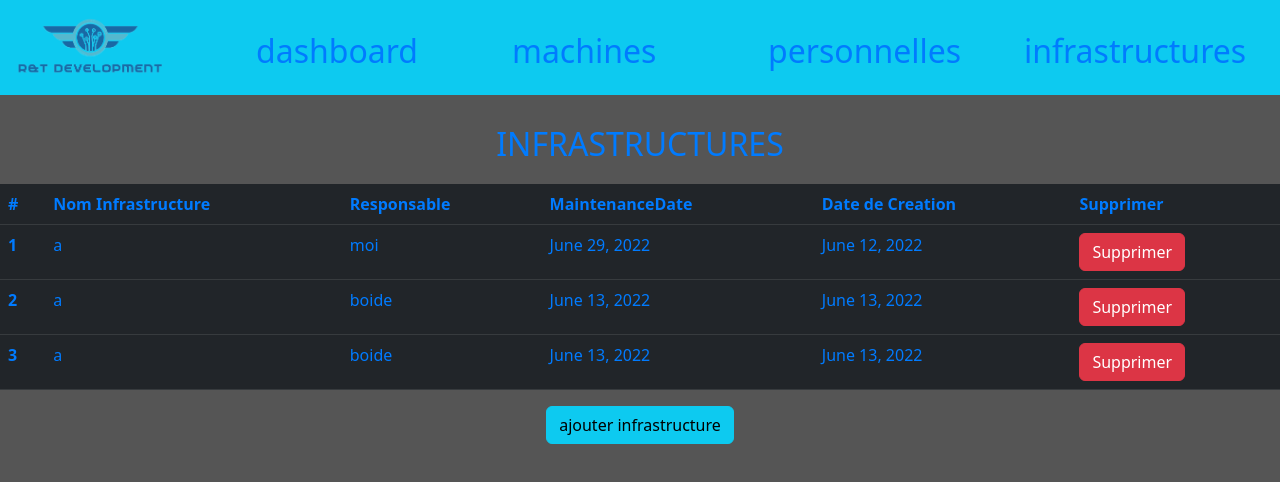
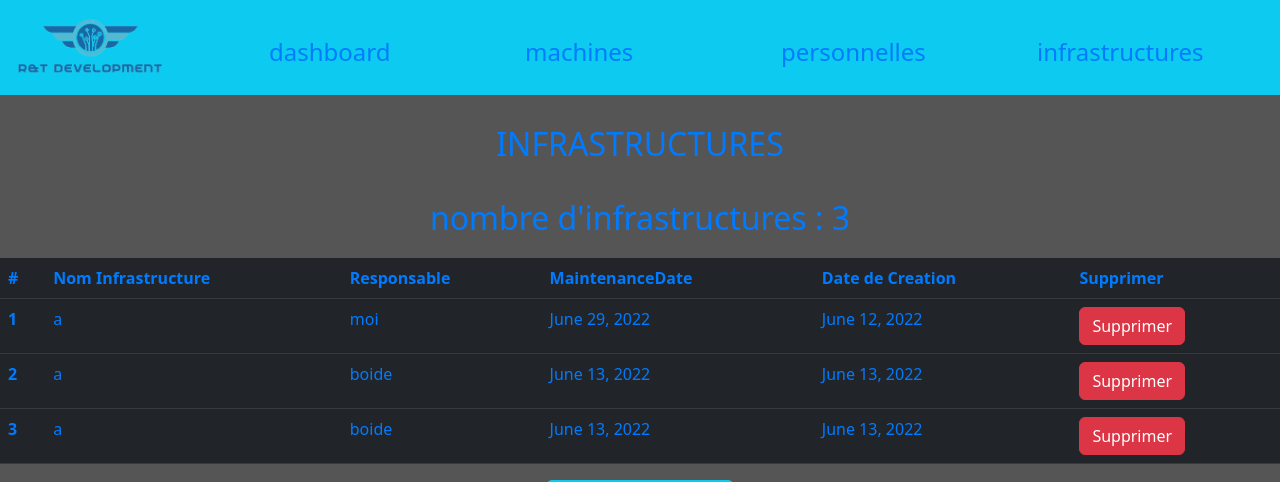
Before and after one commit to fruixy/django.lemonnier, a Django app: page /computerApp/infrastructures/ in a window 1280 px wide. Shown: the top 482 px of the page. Run offline with Django 3.2, Linux system fonts and the light colour scheme; data comes from the database, SQL or seed files in the repository; both versions use the stored data as it was after the commit.

Commit message:
version 4.1

```diff
--- a/computerApp/templates/index.html
+++ b/computerApp/templates/index.html
@@ -16,14 +16,68 @@
 			<ul class="navbar-nav" style="width: 100%;">
 				<li style="width: 20%;">{% load static %}
 					<img src="{% static 'computerapp/images/rtdev_nobg.png' %}" alt="logo" style="width: 70%;"></li>
-				<li class="nav-item"><a class="navbar-brand" style="color: #007bff;" href="{% url 'dashboard' %}">dashboard</a></li>
-				<li class="nav-item"><a class="navbar-brand" style="color: #007bff;" href="{% url 'machines' %}">machines</a></li>
-				<li class="nav-item"><a class="navbar-brand" style="color: #007bff;" href="{% url 'personnelles' %}">personnelles</a></li>
-				<li class="nav-item"><a class="navbar-brand" style="color: #007bff;" href="{% url 'infrastructures' %}">infrastructures</a></li>
+				<li class="nav-item"><a class="btn btn-info" style=" font-size: 150%; color: #007bff; " href="{% url 'index' %}">dashboard</a></li>
+				<li class="nav-item"><a class="btn btn-info" style=" font-size: 150%; color: #007bff; " href="{% url 'machines' %}">machines</a></li>
+				<li class="nav-item"><a class="btn btn-info" style=" font-size: 150%; color: #007bff; " href="{% url 'personnelles' %}">personnelles</a></li>
+				<li class="nav-item"><a class="btn btn-info" style=" font-size: 150%; color: #007bff; " href="{% url 'infrastructures' %}">infrastructures</a></li>
 			</ul>
 		</nav>
 		{% endblock %}
 		{% block content %}
+				<div style="width: 100%; text-align: center;">
+					<div style="width: 45%; float: left; margin-left: 2%;">
+						<p class="titre">INFRASTRUCTURES MAJ</p>
+						<p class="titre">nombre d'infrastructures : {{ nb_infrastructures }}</p>
+						<table class="table table-dark">
+							<thead>
+							  <tr>
+								<th scope="col">#</th>
+								<th scope="col">Nom Infrastructure</th>
+								<th scope="col">MaintenanceDate</th>
+							  </tr>
+							</thead>
+							{% if infrastructures %}
+							<tbody>
+								{% for infrastructure in infrastructures %}
+								  <tr>
+									<th scope="row">{{ infrastructure.id }}</th>
+									<td>{{ infrastructure.infrastructure }}</td>
+									<td>{{ infrastructure.maintenanceDate }}</td>
+								  </tr>
+								{% endfor %}
+							</tbody>
+							{% else %}
+								<p>il n\'y a pas de infrastructure.</p>
+							{% endif %}
+						</table>
+					</div>
+					<div style="width: 45%; float: right; margin-right: 2%;">
+						<p class="titre">MACHINES MAJ</p>
+						<p class="titre">nombre de machines : {{ nb_machines }}</p>
+						<table class="table table-dark">
+							<thead>
+							  <tr>
+								<th scope="col">#</th>
+								<th scope="col">Nom Machine</th>
+								<th scope="col">MaintenanceDate</th>
+							  </tr>
+							</thead>
+							{% if machines %}
+							<tbody>
+								{% for machine in machines %}
+								  <tr>
+									<th scope="row">{{ machine.id }}</th>
+									<td>{{ machine.nom }}</td>
+									<td>{{ machine.maintenanceDate }}</td>
+								  </tr>
+								{% endfor %}
+							</tbody>
+							{% else %}
+								<p>il n\'y a pas de machine.</p>
+							{% endif %}
+						</table>
+					</div>
+				</div>
 		{% endblock content %}
 	</body>
 </html>
--- a/computerApp/templates/infrastructure_list.html
+++ b/computerApp/templates/infrastructure_list.html
@@ -2,6 +2,7 @@
 
 {% block content %}
 <p class="titre">INFRASTRUCTURES</p>
+<p class="titre">nombre d'infrastructures : {{ nb_infrastructures }}</p>
 <table class="table table-dark">
     <thead>
       <tr>
--- a/computerApp/templates/machine_list.html
+++ b/computerApp/templates/machine_list.html
@@ -2,6 +2,7 @@
 
 {% block content %}
 <p class="titre">MACHINES</p>
+<p class="titre">nombre de machines : {{ nb_machines }}</p>
 <table class="table table-dark">
     <thead>
       <tr>
--- a/computerApp/templates/personnelle_list.html
+++ b/computerApp/templates/personnelle_list.html
@@ -2,6 +2,7 @@
 
 {% block content %}
 <p class="titre">PERSONNELLES</p>
+<p class="titre">nombre de personnelles : {{ nb_personnelles }}</p>
 <table class="table table-dark">
     <thead>
       <tr>
--- a/computerApp/urls.py
+++ b/computerApp/urls.py
@@ -6,7 +6,6 @@ from . import views
 
 urlpatterns = [
 	path('', views.index, name='index'),
-    path('dashboard', views.dashboard, name='dashboard' ),
     path('add_machine/', views.machine_add_form, name='machine_add'),
     path('machines/', views.machine_list_view, name='machines'),
     path('machine_remove/<id>',views.machine_remove, name='machine_remove'),
--- a/computerApp/views.py
+++ b/computerApp/views.py
@@ -11,23 +11,29 @@ from .forms import AddPersonnelleForm
 # Create your views here.
 
 def index(request) :
-	context = {}
-	return render(request, 'index.html', context=context)
-
-def dashboard(request) :
+	nb_machines = Machine.objects.count()
+	nb_infrastrutures = Infrastructure.objects.count()
 	machines = Machine.objects.order_by('maintenanceDate')
 	infrastructures = Infrastructure.objects.order_by('maintenanceDate')
 	context = {
+		'nb_infrastructures' : nb_infrastrutures,
+		'nb_machines' : nb_machines,
 		'machines': machines,
 		'infrastructures': infrastructures
 	}
-	return render(request, 'dashboard.html', context)
+	return render(request, 'index.html', context)
+
+
 
 
 
 def machine_list_view(request) :
+	nb_machines = Machine.objects.count()
 	machines = Machine.objects.all()
-	context={'machines': machines}
+	context={
+		'nb_machines' : nb_machines,
+		'machines': machines
+		}
 	return render(request, 'machine_list.html', context)
 
 
@@ -53,8 +59,12 @@ def machine_remove(request, id):
 
 
 def personnelle_list_view(request) :
+	nb_personnelles = Personnelle.objects.count()
 	personnelles = Personnelle.objects.all()
-	context={'personnelles': personnelles}
+	context={
+		'nb_personnelles' : nb_personnelles,
+		'personnelles': personnelles
+		}
 	return render(request, 'personnelle_list.html', context)
 
 
@@ -78,8 +88,12 @@ def personnelle_remove(request, id):
 
 
 def infrastructure_list_view(request):
+	nb_infrastrutures = Infrastructure.objects.count()
 	infrastructures = Infrastructure.objects.all()
-	context={'infrastructures': infrastructures}
+	context={
+		'nb_infrastructures' : nb_infrastrutures,
+		'infrastructures': infrastructures
+		}
 	return render(request, 'infrastructure_list.html', context)
 
 
```
Also changed, not shown: computerApp/templates/dashboard.html (deleted, +0 -57 lines), computerApp/migrations/0034_alter_infrastructure_date_creation_and_more.py (added), computerApp/migrations/0035_alter_infrastructure_date_creation_and_more.py (added), computerApp/migrations/0036_alter_infrastructure_date_creation_and_more.py (added), computerApp/migrations/0037_alter_infrastructure_date_creation_and_more.py (added), computerApp/migrations/0038_alter_infrastructure_date_creation_and_more.py (added), db.sqlite3.
